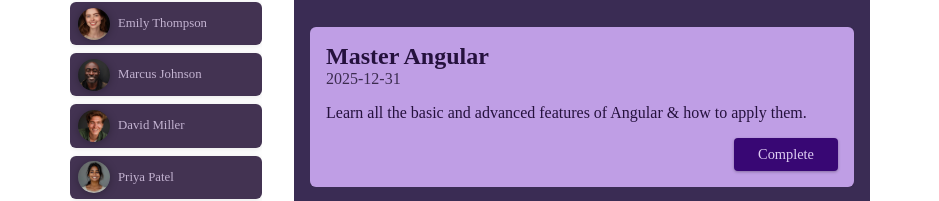
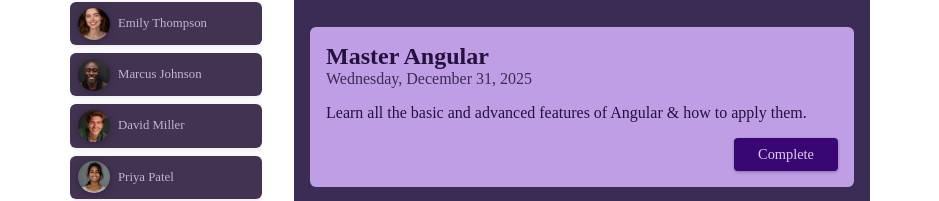
Before and after one commit to egch-AngularLab/udemy-angular-0724, an Angular app: page / in a window 1280 px wide. Both pictures are taken after a click on the button "Jasmine Washington". Shown: the part 318-519 px from the top of the page, without its empty margins (170-1109 px from the left). Built offline with nearby package versions, Linux system fonts and the light colour scheme.

Commit message:
using pipe, DatePipe, to format date

```diff
--- a/src/app/tasks/task/task.component.html
+++ b/src/app/tasks/task/task.component.html
@@ -1,7 +1,9 @@
 <app-card>
   <article>
     <h2>{{ task.title }}</h2>
-    <time>{{ task.dueDate }}</time>
+    <!-- using pipe for date -->
+     <!-- check the Angular docs for DatePipe -->
+    <time>{{ task.dueDate | date: 'fullDate' }}</time>
     <p>{{ task.summary }}</p>
     <P class="actions">
       <button (click)="onCompleteTask()">Complete</button>
--- a/src/app/tasks/task/task.component.ts
+++ b/src/app/tasks/task/task.component.ts
@@ -1,12 +1,13 @@
 import { Component, EventEmitter, Input, Output} from '@angular/core';
 import { Task } from './task.model';
 import { CardComponent } from "../../shared/card/card.component";
+import { DatePipe } from '@angular/common';
 
 
 @Component({
   selector: 'app-task',
   standalone: true,
-  imports: [CardComponent],
+  imports: [CardComponent, DatePipe],
   templateUrl: './task.component.html',
   styleUrl: './task.component.css'
 })
```
